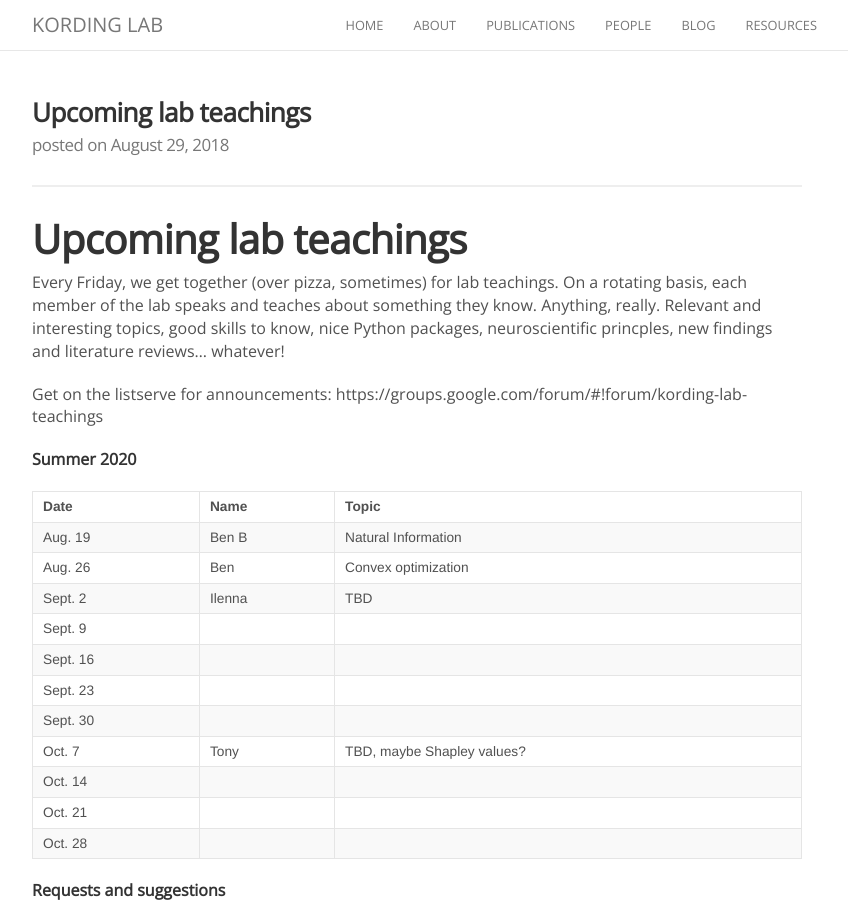
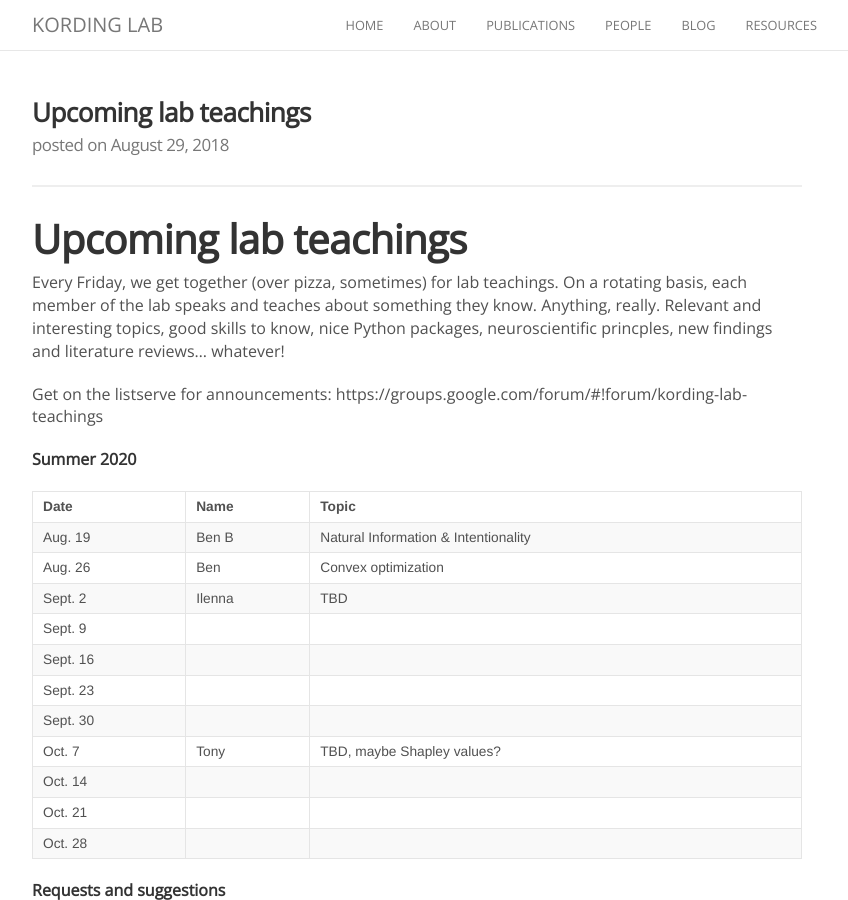
Before and after one commit to KordingLab/KordingLab.github.io, a Jekyll site: the page built from _posts/2018-08-29-upcoming-lab-teaching.md, in a window 1280 px wide and 900 px high. Shown: the whole window, without its empty margins (223-1071 px from the left). Built offline with Jekyll 4.4.1, drawn with Linux system fonts in a browser that asks for light colours; nearby versions of some CDN libraries; comment, search, counter and statistics services are not loaded.

Commit message:
Update 2018-08-29-upcoming-lab-teaching.md

```diff
--- a/_posts/2018-08-29-upcoming-lab-teaching.md
+++ b/_posts/2018-08-29-upcoming-lab-teaching.md
@@ -18,7 +18,7 @@ Get on the listserve for announcements: https://groups.google.com/forum/#!forum/
 
 | Date | Name | Topic |
 |------|------|-------|
-| Aug. 19 | Ben B | Natural Information |
+| Aug. 19 | Ben B | Natural Information & Intentionality |
 | Aug. 26 | Ben | Convex optimization |
 | Sept. 2 | Ilenna | TBD |
 | Sept. 9 | | |
```
